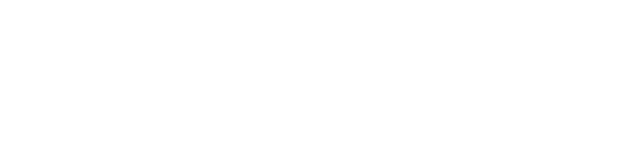
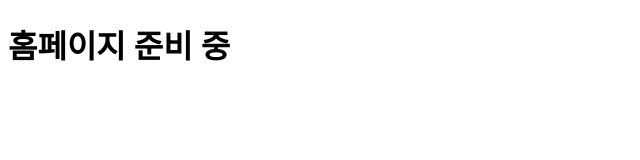
Before and after one commit to nahyeonsun/pf-vogue, a plain HTML site: page index.html in a window 1280 px wide. Shown: the whole page, without its empty margins (0-640 px from the left). Drawn offline with Linux system fonts and the light colour scheme.

Commit message:
1일차 작업

```diff
--- a/index.html
+++ b/index.html
@@ -6,6 +6,6 @@
     <title>pf5-</title>
    </head>
    <body>
-
+      <h1>홈페이지 준비 중</h1>
    </body>
    </html>
```
